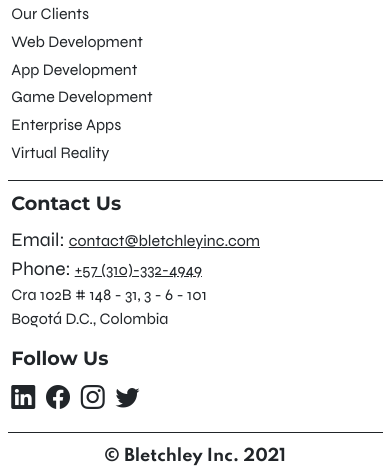
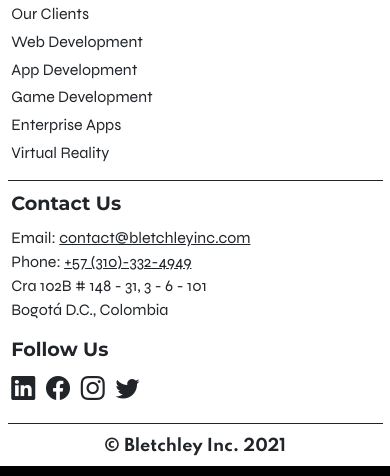
Before and after one commit to BletchleyTech/bletchleytech.com, a Node server app: page / in a window 390 px wide. Shown: the part 1770-2246 px from the top of the page. Run offline with Node 20, Linux system fonts and the light colour scheme; some libraries are stand-ins or nearby versions; some web fonts are replaced.

Commit message:
Added responsiveness

```diff
--- a/static/css/index.css
+++ b/static/css/index.css
@@ -313,7 +313,7 @@ h3
     {
         font-size: 1.2rem;
     }
-    #links .col-md-6 a, address
+    #links .col-md-6 p, #links .col-md-6 a, address
     {
         font-size: 1rem;
     }
```
Also changed, not shown: static/css/error.css (+12 -0 lines).
